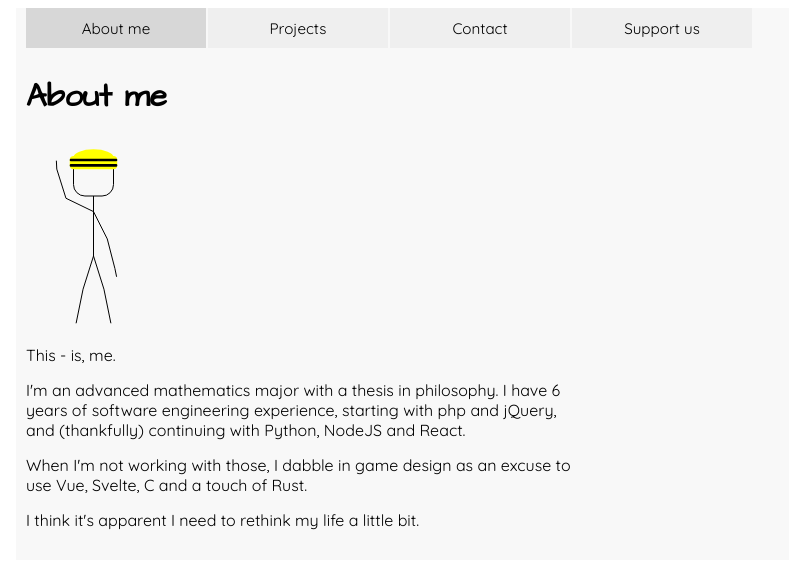
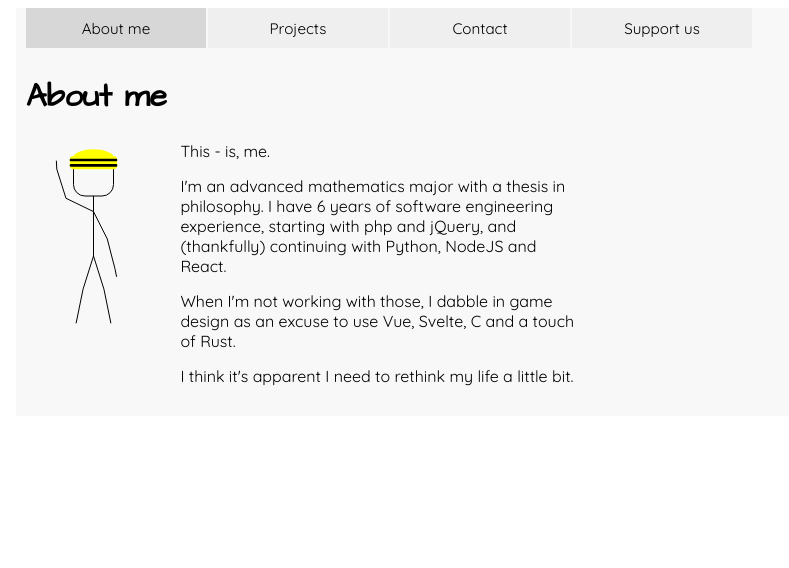
Before and after one commit to mit1mit1/mitchandrachel, a SvelteKit app: page / in a window 1280 px wide. Shown: the top 568 px of the page, without its empty margins (0-789 px from the left). Built offline with nearby package versions, Linux system fonts and the light colour scheme.

Commit message:
tweak: styles

```diff
--- a/src/components/AboutMe.svelte
+++ b/src/components/AboutMe.svelte
@@ -22,7 +22,7 @@
 
 <style>
 	.aboutMeBox {
-		max-width: 550px;
+		max-width: 600px;
 	}
 
 	.aboutMeBox div {
@@ -36,5 +36,6 @@
 	.aboutMeText {
 		display: inline-block;
 		vertical-align: top;
+		max-width: 400px;
 	}
 </style>
--- a/src/components/Projects.svelte
+++ b/src/components/Projects.svelte
@@ -50,7 +50,7 @@
 <style>
 	.projectBox {
 		max-width: 510px;
-		display: inline-block;
+		float: left;
 		padding: 5px;
 		margin-right: 50px;
 	}
```
